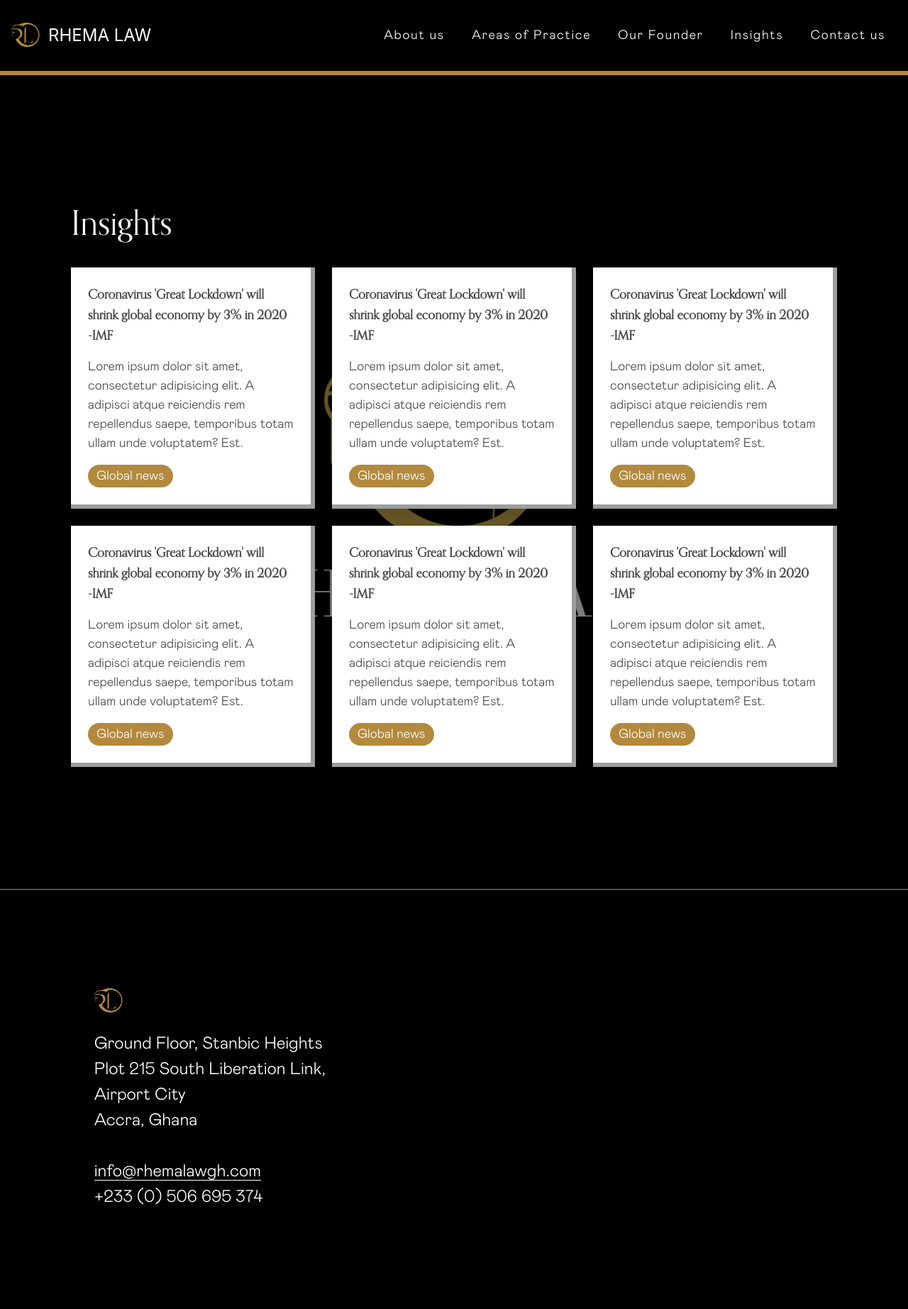
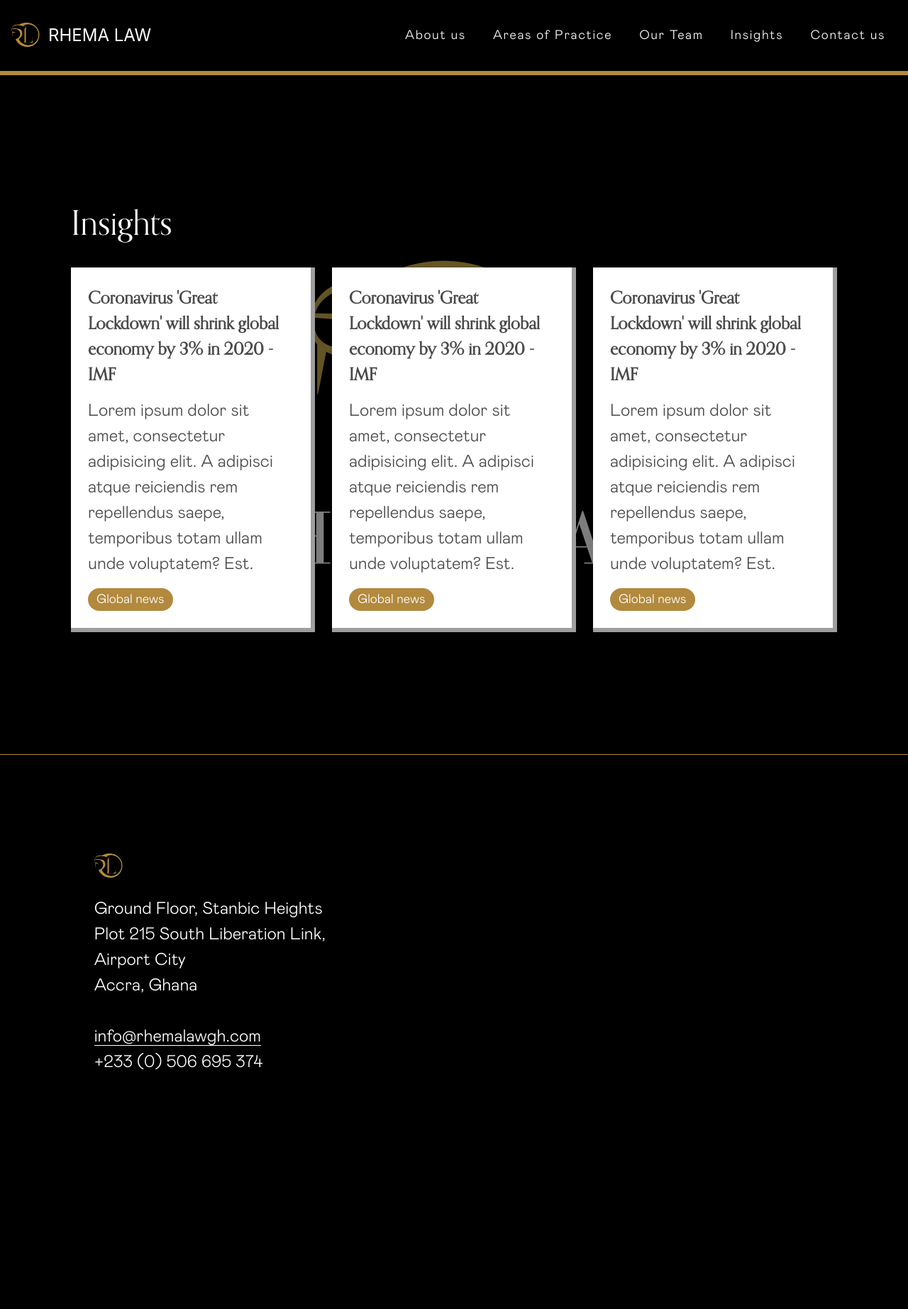
Before and after one commit to choeysnax/rhemalaw, a Django app: page /insights in a window 1280 px wide. Shown: the whole page at 71% size. After the commit the page ends 1508 px from the top, so only its background shows below. Run offline with Django 3.2, Linux system fonts and the light colour scheme; some libraries are stand-ins or nearby versions; some web fonts are replaced.

Commit message:
minor changes

```diff
--- a/frontend/templates/frontend/areas_of_practice.html
+++ b/frontend/templates/frontend/areas_of_practice.html
@@ -22,7 +22,7 @@
     </style>
 {% endblock %}
 {% block content %}
-    <div style="background: url('/static/images/{{ current_area.slug }}-min.jpg');background-position: center">
+    <div style="background: url('/static/images/{{ current_area.slug }}-min.jpg');background-position: center;background-size: cover">
         <section class="hero is-transparent is-medium bgoverlay">
 
             <div class="hero-body">
@@ -35,11 +35,11 @@
                 </div>
             </div>
             <div class="hero-foot w3-container">
-                <nav class="tabs is-boxed w3-content ">
+                <nav class="tabs is-boxed w3-content">
                     <ul>
                         {% for area in areas_of_practice %}
                             <li class="{% if current_area.slug == area.slug %}is-active{% else %}w3-text-white{% endif %} trans-400 w3-animate-opacity">
-                                <a class="tab-link"
+                                <a class="tab-link w3-xlarge"
                                    href="{% url 'frontend:areas_of_practice' area.slug %}">{{ area.title }}</a></li>
                         {% endfor %}
                     </ul>
--- a/frontend/templates/frontend/base.html
+++ b/frontend/templates/frontend/base.html
@@ -65,7 +65,7 @@
 
         .parallax {
             background: url("{% static 'images/rl-black.png' %}") no-repeat fixed center;
-            background-size: 900px;
+            background-size: 1000px;
         }
     </style>
     {% block extra_head %}
--- a/frontend/templates/frontend/insights.html
+++ b/frontend/templates/frontend/insights.html
@@ -16,16 +16,17 @@
                 <div class="w3-padding-large w3-padding-16">
                     <h1 class="w3-xxxlarge">Insights</h1>
                     <br>
-                    <div class="w3-xlarge columns is-multiline">
-                        {% for foo in 'abcdec' %}
+                    <div class="w3-xlarge columns is-multiline is-centered">
+                        {% for foo in 'abc' %}
                             <div class=" column is-4">
                                 <a href="">
 
                                     <div class="card w3-bottombar w3-rightbar w3-hover-border-yellow w3-border-gray trans-400">
                                         <div class="card-content">
-                                            <strong>Coronavirus 'Great Lockdown' will shrink global economy by 3% in
+                                            <strong class="w3-xlarge">Coronavirus 'Great Lockdown' will shrink global
+                                                economy by 3% in
                                                 2020 -IMF</strong>
-                                            <p class="w3-padding-16">
+                                            <p class="w3-padding-16 w3-xlarge">
                                                 Lorem ipsum dolor sit amet, consectetur adipisicing elit. A adipisci
                                                 atque
                                                 reiciendis
--- a/frontend/templates/frontend/partials/navigation.html
+++ b/frontend/templates/frontend/partials/navigation.html
@@ -5,7 +5,7 @@
     Areas of Practice
 </v-btn>
 <v-btn class="w3-large w3-text-white" style="text-transform: unset" text href="{% url 'frontend:rhema_team' %}">
-    Our Founder
+    Our Team
 </v-btn>
 <v-btn class="w3-large w3-text-white" style="text-transform: unset" text href="{% url 'frontend:insights' %}">
     Insights
--- a/frontend/templates/frontend/rhema_team.html
+++ b/frontend/templates/frontend/rhema_team.html
@@ -18,7 +18,7 @@
                     <br>
                     <div class="w3-xlarge">
                         <img src="{% static 'images/akua.png' %}" style="width: 280px" alt=""
-                             class="w3-left w3-margin w3-padding-large">
+                             class="w3-left w3-margin w3-padding-large w3-leftbar w3-border-yellow">
                         Akua obtained an LLB with Advanced French (Hons) from the University of Kent at Canterbury in
                         the U.K, a PGDip in Legal Practice from the College of Law in London, and a PGCE (Modern Foreign
                         Languages – French) from Middlesex University in London. She is a solicitor of the Supreme Court
@@ -36,7 +36,7 @@
                         <br>
                         She has extensive experience in employment law, corporate law, and personal and corporate
                         immigration law and practice, as well as the incorporation of companies in Ghana, conducting due
-                        diligence, registration with the Ghana Investment Promotion Centre (GIPC,) the Ghana Free Zones
+                        diligence, registration with the Ghana Investment Promotion Centre (GIPC), the Ghana Free Zones
                         Authority (GFZA), and sector-specific institutions such as the National Petroleum Authority
                         (NPA), the Petroleum Commission, and the Energy Commission.
                         <br>
--- a/frontend/urls.py
+++ b/frontend/urls.py
@@ -11,6 +11,6 @@ urlpatterns = [
     path('contact', views.contact_view, name='contact'),
     path('areas-of-practice', views.areas_of_practice, name='areas_of_practice'),
     path('areas-of-practice/<slug:slug>', views.areas_of_practice, name='areas_of_practice'),
-    path('team', views.rhema_team, name='rhema_team'),
+    path('our-team', views.rhema_team, name='rhema_team'),
 
 ]
--- a/rhemalaw/urls.py
+++ b/rhemalaw/urls.py
@@ -9,7 +9,7 @@ from wagtail.documents import urls as wagtaildocs_urls
 from search import views as search_views
 
 urlpatterns = [
-    url(r'^django-admin/', admin.site.urls),
+    url(r'^backend/', admin.site.urls),
 
     url(r'^admin/', include(wagtailadmin_urls)),
     url(r'^documents/', include(wagtaildocs_urls)),
@@ -20,6 +20,8 @@ urlpatterns = [
     # Wagtail's page serving mechanism. This should be the last pattern in
     # the list:
     path('', include('frontend.urls')),
+    path('en', include('frontend.urls')),
+    path('fr/', include('frontend.urls')),
     # url(r'', include(wagtail_urls)),
 
     # Alternatively, if you want Wagtail pages to be served from a subpath
```
Also changed, not shown: frontend/templates/frontend/index.html (+9 -6 lines), rhemalaw/static/images/commercial-law-min.jpg, rhemalaw/static/images/conveyancing-min.jpg, rhemalaw/static/images/immigration-min.jpg (deleted), rhemalaw/static/images/wills-and-probate.jpg (deleted).
